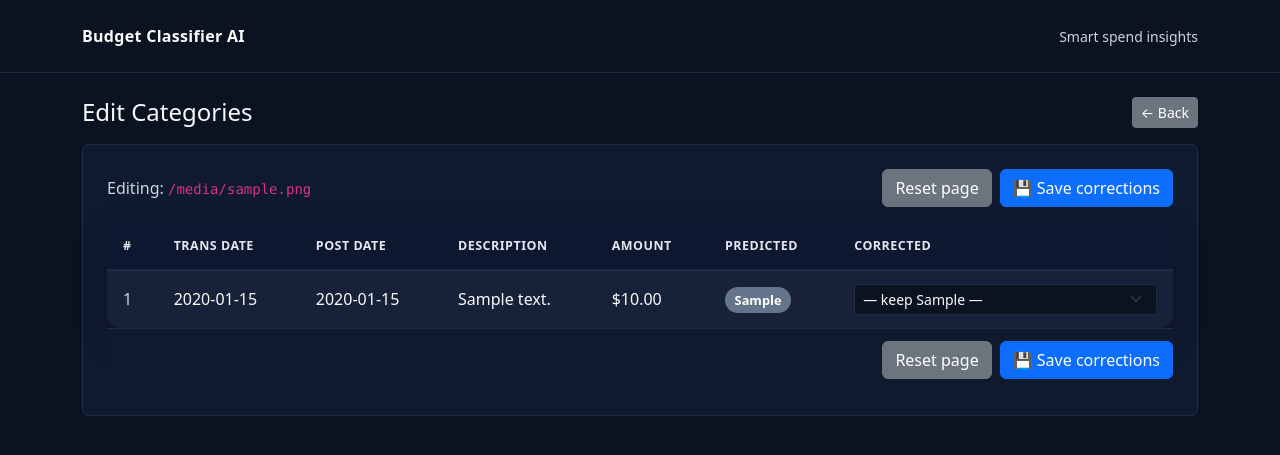
After one commit to diparshan/Budget-AI, a Flask app: template templates/edit.html in a window 1280 px wide. The commit adds this page. Shown: the top 455 px of the page. Run offline with Flask 3, Linux system fonts and the light colour scheme; the template is opened without the code that fills it: most values are stand-ins (such as "Sample title", 1, 10 or a date in 2020).

Commit message:
prediction corrections by user

```diff
--- a/server.py
+++ b/server.py
@@ -1,9 +1,11 @@
-# server.py — Flask UI with canonical category colors (reuses your prediction function)
+# server.py — Flask UI with canonical category colors and user category correction
+
 import os
 import pandas as pd
 from flask import Flask, request, render_template, send_from_directory, Response
 from werkzeug.utils import secure_filename
 
+# Your predictor (unchanged)
 from predict_category import predict_category_for_walmart_dl
 
 # ---- Paths / config ----
@@ -13,12 +15,18 @@ MODEL = "models/bidirectional_lstm_model.keras"
 
 DATA_DIR = "data"
 PRED_DIR = "predictions"
+CORR_DIR = "corrected"           # corrected CSVs live here
 ALLOWED_EXTENSIONS = {"pdf"}
+
+# Ensure folders exist at startup
+os.makedirs(DATA_DIR, exist_ok=True)
+os.makedirs(PRED_DIR, exist_ok=True)
+os.makedirs(CORR_DIR, exist_ok=True)
 
 app = Flask(__name__)
 
 # ---- Canonical category names (your official set) ----
-# Any model output will be mapped to these exact labels.
+# Any raw/predicted label will be mapped to these exact labels.
 CANON_MAP = {
     "entertainment and recreation": "Entertainment and Recreation",
     "foreign currency transactions": "Foreign Currency Transactions",
@@ -32,6 +40,7 @@ CANON_MAP = {
 }
 
 def _canon(cat: str) -> str:
+    """Map any free-text category to our canonical label."""
     if not isinstance(cat, str):
         return "Other Transactions"
     key = cat.strip().lower()
@@ -60,18 +69,28 @@ def _allowed(filename: str) -> bool:
 
 @app.get("/health")
 def health():
+    """Lightweight readiness check (files present, can write predictions/corrected)."""
     errors = []
     for p in (TOKENIZER, LABEL_ENCODER, MODEL):
         if not os.path.exists(p):
             errors.append(f"missing:{p}")
+    # Can write to pred/corrected
     try:
         os.makedirs(PRED_DIR, exist_ok=True)
-        testfile = os.path.join(PRED_DIR, ".healthcheck")
-        with open(testfile, "w") as f:
+        t1 = os.path.join(PRED_DIR, ".healthcheck")
+        with open(t1, "w") as f:
             f.write("ok")
-        os.remove(testfile)
+        os.remove(t1)
     except Exception as e:
         errors.append(f"pred_dir:{e}")
+    try:
+        os.makedirs(CORR_DIR, exist_ok=True)
+        t2 = os.path.join(CORR_DIR, ".healthcheck")
+        with open(t2, "w") as f:
+            f.write("ok")
+        os.remove(t2)
+    except Exception as e:
+        errors.append(f"corr_dir:{e}")
     status = 200 if not errors else 500
     return {"ok": not errors, "errors": errors}, status
 
@@ -79,34 +98,49 @@ def health():
 def index():
     return render_template("index.html")
 
-def _category_colors(labels):
-    colors, i = [], 0
-    for lab in labels:
-        colors.append(CATEGORY_PALETTE.get(lab, DEFAULT_COLORS[i % len(DEFAULT_COLORS)]))
-        i += 1
-    return colors
+def _summarize(df: pd.DataFrame) -> dict:
+    """
+    Build the chart/table summary using per-row fallback:
+    User_Corrected_Category (if non-empty) -> Predicted Category -> Category.
+    This avoids NaN issues and doesn't require 'all-or-nothing' corrected usage.
+    """
+    dff = df.copy()
 
-def _summarize(df: pd.DataFrame) -> dict:
-    cat_col = "Predicted Category" if "Predicted Category" in df.columns else "Category"
+    # Base category: predicted if present else raw
+    base_col = "Predicted Category" if "Predicted Category" in dff.columns else "Category"
+    if base_col not in dff.columns:
+        # If neither is present, create empty column to avoid KeyError
+        dff[base_col] = ""
 
-    # Coerce Amount to numeric for reliable sums
-    dff = df.copy()
-    dff["Amount"] = pd.to_numeric(dff["Amount"], errors="coerce").fillna(0.0)
+    # Ensure strings, not NaN
+    dff[base_col] = dff[base_col].astype("string").fillna("").str.strip()
 
+    # Corrected column cleaned (may not exist yet)
+    if "User_Corrected_Category" not in dff.columns:
+        dff["User_Corrected_Category"] = ""
+    dff["User_Corrected_Category"] = (
+        dff["User_Corrected_Category"].astype("string").fillna("").str.strip()
+    )
+
+    # Effective per-row category: corrected if non-empty, else base
+    dff["__cat"] = dff["User_Corrected_Category"].where(
+        dff["User_Corrected_Category"] != "", dff[base_col]
+    )
+    # Canonicalize labels
+    dff["__cat"] = dff["__cat"].map(lambda x: _canon(x))
+
+    # Amount numeric
+    dff["Amount"] = pd.to_numeric(dff.get("Amount", 0), errors="coerce").fillna(0.0)
+
+    # Aggregate
     summary_series = (
-        dff.groupby(cat_col)["Amount"]
+        dff.groupby("__cat")["Amount"]
            .sum()
            .sort_values(ascending=False)
     )
 
     labels = summary_series.index.tolist()
     values = [round(float(v), 2) for v in summary_series.values]
-
-    # Colors aligned to labels
-    DEFAULT_COLORS = [
-        "#ef4444", "#f59e0b", "#22c55e", "#06b6d4", "#3b82f6", "#8b5cf6",
-        "#a855f7", "#eab308", "#10b981", "#f97316", "#db2777", "#64748b",
-    ]
     colors = [CATEGORY_PALETTE.get(lab, DEFAULT_COLORS[i % len(DEFAULT_COLORS)])
               for i, lab in enumerate(labels)]
 
@@ -120,16 +154,16 @@ def _summarize(df: pd.DataFrame) -> dict:
         "labels": labels,
         "values": values,
         "colors": colors,
-        "series": series,      # use this in results.html
+        "series": series,
         "color_map": color_map,
         "total": total,
         "month": "All",
     }
 
 
-
 @app.post("/upload")
 def upload_pdf():
+    """Accept a PDF, run prediction, save predictions CSV, show results."""
     if "statement" not in request.files:
         return Response(
             "<p>Error: field <code>statement</code> is required.</p><p><a href='/'>Go back</a></p>",
@@ -141,9 +175,6 @@ def upload_pdf():
             "<p>Error: please upload a .pdf file.</p><p><a href='/'>Go back</a></p>",
             mimetype="text/html", status=400
         )
-
-    os.makedirs(DATA_DIR, exist_ok=True)
-    os.makedirs(PRED_DIR, exist_ok=True)
 
     safe_name = secure_filename(f.filename)
     in_path = os.path.join(DATA_DIR, safe_name)
@@ -167,10 +198,10 @@ def upload_pdf():
     cat_col = "Predicted Category" if "Predicted Category" in df.columns else "Category"
     df[cat_col] = df[cat_col].astype(str).apply(_canon)
 
-    # Ensure Amount is numeric (so Jinja's '{:,.2f}' works)
+    # Ensure Amount is numeric (so Jinja '{:,.2f}' works)
     df["Amount"] = pd.to_numeric(df["Amount"], errors="coerce").fillna(0.0)
 
-    # Save CSV
+    # Save predictions CSV
     base = os.path.splitext(os.path.basename(in_path))[0]
     out_csv = os.path.join(PRED_DIR, f"{base}_predictions.csv")
     df.to_csv(out_csv, index=False)
@@ -184,14 +215,180 @@ def upload_pdf():
         "results.html",
         rows=len(df),
         download_name=download_name,
+        download_kind="predictions",     # tell the template which download route to use
         summary=summary,
         preview=preview
     )
 
+# ---- Downloads ----
 @app.get("/predictions/<path:filename>")
 def download_prediction(filename):
     return send_from_directory(PRED_DIR, filename, as_attachment=True)
 
+@app.get("/corrected/<path:filename>")
+def download_corrected(filename):
+    return send_from_directory(CORR_DIR, filename, as_attachment=True)
+
+# ---- Editing categories ----
+@app.get("/edit/<path:filename>")
+def edit_categories(filename):
+    """
+    Render the editor for per-row 'User_Corrected_Category'.
+    Accepts either a predictions filename (e.g., 'view_predictions.csv')
+    OR a corrected filename (e.g., 'view_predictions_corrected.csv').
+    Prefers corrected if it exists, else falls back to predictions.
+    """
+    basename = os.path.basename(filename)
+    name_no_ext, _ = os.path.splitext(basename)
+
+    # If user passed a corrected file, use it directly; otherwise prefer corrected if present
+    if name_no_ext.endswith("_corrected"):
+        # exact corrected file as given
+        corrected_path = os.path.join(CORR_DIR, basename)
+        # compute the corresponding predictions base (strip the suffix)
+        pred_base = name_no_ext[:-10]  # remove "_corrected"
+        pred_path = os.path.join(PRED_DIR, f"{pred_base}.csv")
+        path = corrected_path if os.path.exists(corrected_path) else pred_path
+    else:
+        # predictions file as given
+        pred_path = os.path.join(PRED_DIR, basename)
+        corrected_path = os.path.join(CORR_DIR, f"{name_no_ext}_corrected.csv")
+        path = corrected_path if os.path.exists(corrected_path) else pred_path
+
+    if not os.path.exists(path):
+        return Response(f"<p>File not found: {basename}</p><p><a href='/'>Go back</a></p>",
+                        mimetype="text/html", status=404)
+
+    df = pd.read_csv(path)
+
+    # Ensure expected columns exist and are clean (no NaN shown in form)
+    if "Predicted Category" not in df.columns and "Category" in df.columns:
+        df["Predicted Category"] = df["Category"]
+    if "User_Corrected_Category" not in df.columns:
+        df["User_Corrected_Category"] = ""
+
+    for col in ["User_Corrected_Category", "Predicted Category", "Category",
+                "Trans Date", "Post Date", "Description"]:
+        if col in df.columns:
+            df[col] = df[col].astype("string").fillna("").str.strip()
+
+    if "Amount" in df.columns:
+        df["Amount"] = pd.to_numeric(df["Amount"], errors="coerce").fillna(0.0)
+
+    options = list(CANON_MAP.values())
+    rows = df.to_dict(orient="records")
+
+    return render_template(
+        "edit.html",
+        filename=basename,   # keeps your existing hidden input working
+        rows=rows,
+        options=options
+    )
+
+
+
+def _pred_base_from_source(source: str) -> str:
+    """Return predictions base name without extension and without trailing '_corrected' if present."""
+    name = os.path.splitext(os.path.basename(source))[0]
+    if name.endswith("_corrected"):
+        name = name[:-10]
+    return name
+
+@app.post("/save_corrections")
+def save_corrections():
+    """
+    Save per-row 'User_Corrected_Category' only for rows the user changed.
+    Show Results with a 'User_Corrected_Category' column,
+    but export the download WITHOUT that column (final Category only).
+    """
+    source = request.form.get("source_csv", "").strip()
+    if not source:
+        return Response("Missing source_csv", mimetype="text/plain", status=400)
+
+    pred_base = _pred_base_from_source(source)
+    pred_path = os.path.join(PRED_DIR, f"{pred_base}.csv")
+    corrected_path = os.path.join(CORR_DIR, f"{pred_base}_corrected.csv")
+
+    # Load corrected if exists (preserve past edits), else predictions
+    load_path = corrected_path if os.path.exists(corrected_path) else pred_path
+    if not os.path.exists(load_path):
+        return Response(f"Source CSV not found: {load_path}",
+                        mimetype="text/plain", status=404)
+
+    df = pd.read_csv(load_path)
+
+    # Ensure columns exist & clean NaN -> ""
+    if "User_Corrected_Category" not in df.columns:
+        df["User_Corrected_Category"] = ""
+    df["User_Corrected_Category"] = df["User_Corrected_Category"].astype("string").fillna("").str.strip()
+
+    if "Predicted Category" not in df.columns and "Category" in df.columns:
+        df["Predicted Category"] = df["Category"]
+    if "Predicted Category" in df.columns:
+        df["Predicted Category"] = df["Predicted Category"].astype("string").fillna("").str.strip()
+
+    # number of rows submitted
+    try:
+        n = int(request.form.get("n", str(len(df))))
+    except ValueError:
+        n = len(df)
+
+    # Update ONLY rows that changed (non-empty selection)
+    for i in range(min(n, len(df))):
+        val = request.form.get(f"cat_{i}", None)
+        if val is not None and val.strip() != "":
+            df.loc[i, "User_Corrected_Category"] = _canon(val.strip())
+
+    # ---------- Build FINAL 'Category' for preview & summary ----------
+    # base = Category (if present) else Predicted Category
+    if "Category" in df.columns:
+        base = df["Category"].astype("string").fillna("").str.strip()
+    else:
+        base = pd.Series([""] * len(df), dtype="string")
+
+    pred = df["Predicted Category"].astype("string").fillna("").str.strip() if "Predicted Category" in df.columns else pd.Series([""] * len(df), dtype="string")
+    corr = df["User_Corrected_Category"].astype("string").fillna("").str.strip()
+
+    # effective category: corrected -> base -> predicted
+    effective = corr.where(corr != "", base.where(base != "", pred)).map(_canon)
+
+    # Preview dataframe keeps User_Corrected_Category visible
+    df_view = df.copy()
+    df_view["Category"] = effective
+    df_view["Amount"] = pd.to_numeric(df_view.get("Amount", 0), errors="coerce").fillna(0.0)
+
+    # Download/export dataframe drops User_Corrected_Category (final result)
+    df_export = pd.DataFrame({
+        "Trans Date": df_view.get("Trans Date", ""),
+        "Post Date":  df_view.get("Post Date", ""),
+        "Description": df_view.get("Description", ""),
+        "Category":   df_view["Category"],
+        "Amount":     df_view["Amount"]
+    })
+
+    out_name = f"{pred_base}_corrected.csv"
+    out_path = os.path.join(CORR_DIR, out_name)
+    df_export.to_csv(out_path, index=False)
+
+    # Render results using df_view (so the page can show User_Corrected_Category)
+    summary = _summarize(df_view)
+    preview = df_view.head(50).to_dict(orient="records")
+    any_corrected = (
+    df_view["User_Corrected_Category"].astype(str).str.strip().ne("").any()
+    if "User_Corrected_Category" in df_view.columns else False
+)
+
+    return render_template(
+        "results.html",
+        rows=len(df_view),
+        download_name=out_name,
+        download_kind="corrected",    # template chooses /corrected route
+        summary=summary,
+        preview=preview,
+        any_corrected=any_corrected   # <-- tells template to show corrected column
+    )
+
+
 if __name__ == "__main__":
     port = int(os.environ.get("PORT", 5050))
     app.run(host="0.0.0.0", port=port, debug=True)
--- /dev/null
+++ b/templates/edit.html
@@ -0,0 +1,125 @@
+{% extends "base.html" %}
+{% block title %}Edit Categories — BudgetMind{% endblock %}
+
+{% block extra_head %}
+<style>
+  .editor-controls { display:flex; flex-wrap:wrap; gap:.75rem; align-items:center; justify-content:space-between; }
+  .sticky-actions { position: sticky; bottom: 0; background: var(--card); padding: .75rem 0; border-top: 1px solid var(--line); }
+  .select-cat { min-width: 240px; }
+  .table-modern td, .table-modern th { white-space: nowrap; }
+  .desc-cell { white-space: normal; max-width: 520px; }
+</style>
+{% endblock %}
+
+{% block content %}
+  <div class="d-flex flex-wrap justify-content-between align-items-center mb-3">
+    <h1 class="h4 m-0">Edit Categories</h1>
+    <button type="button" class="btn btn-sm btn-secondary" onclick="window.history.back()">← Back</button>
+  </div>
+
+  <form method="post" action="{{ url_for('save_corrections') }}">
+    <input type="hidden" name="source_csv" value="{{ filename }}"/>
+
+    <div class="card p-4">
+      <div class="editor-controls mb-3">
+        <div class="muted">Editing: <code>{{ filename }}</code></div>
+        <div class="d-flex gap-2">
+          <a class="btn btn-secondary" href="{{ url_for('edit_categories', filename=filename) }}">Reset page</a>
+          <button type="submit" class="btn btn-primary">💾 Save corrections</button>
+        </div>
+      </div>
+
+      <div class="table-wrap">
+        <div class="table-responsive" style="max-height:60vh;">
+          <table class="table-modern align-middle">
+            <thead>
+              <tr>
+                <th>#</th>
+                <th>Trans Date</th>
+                <th>Post Date</th>
+                <th>Description</th>
+                <th>Amount</th>
+                <th>Predicted</th>
+                <th>Corrected</th>
+              </tr>
+            </thead>
+            <tbody>
+              {% set n = rows|length %}
+              <input type="hidden" name="n" value="{{ n }}"/>
+              {% for r in rows %}
+                {% set i = loop.index0 %}
+                {% set pred = r.get("Predicted Category", r.get("Category","")) %}
+                {% set corrected = r.get("User_Corrected_Category","") %}
+                <tr>
+                  <td class="muted">{{ i + 1 }}</td>
+                  <td>{{ r.get("Trans Date","") }}</td>
+                  <td>{{ r.get("Post Date","") }}</td>
+                  <td class="desc-cell">{{ r.get("Description","") }}</td>
+                  <td class="amount">{{ '$' ~ '{:,.2f}'.format(r.get("Amount",0) or 0) }}</td>
+                  <td>
+                    <!-- Color will be applied via palette map in extra_scripts -->
+                    <span class="badge-cat" data-label="{{ pred }}">{{ pred }}</span>
+                  </td>
+                  <td>
+                    <select class="form-select form-select-sm select-cat" name="cat_{{ i }}">
+                      <option value="">— keep {{ corrected or pred }} —</option>
+                      {% for opt in options %}
+                        <option value="{{ opt }}" {% if corrected and corrected==opt %}selected{% endif %}>{{ opt }}</option>
+                      {% endfor %}
+                    </select>
+                  </td>
+                </tr>
+              {% endfor %}
+            </tbody>
+          </table>
+        </div>
+      </div>
+
+      <div class="sticky-actions">
+        <div class="d-flex justify-content-end gap-2">
+          <a class="btn btn-secondary" href="{{ url_for('edit_categories', filename=filename) }}">Reset page</a>
+          <button type="submit" class="btn btn-primary">💾 Save corrections</button>
+        </div>
+      </div>
+    </div>
+  </form>
+{% endblock %}
+
+{% block extra_scripts %}
+<!-- Canonical palette (matches server CATEGORY_PALETTE) -->
+<script id="cat-palette" type="application/json">
+{
+  "Restaurants": "#f97316",
+  "Retail and Grocery": "#22c55e",
+  "Personal and Household Expenses": "#a855f7",
+  "Professional and Financial Services": "#06b6d4",
+  "Transportation": "#eab308",
+  "Entertainment and Recreation": "#ef4444",
+  "Health and Education": "#3b82f6",
+  "Foreign Currency Transactions": "#8b5cf6",
+  "Other Transactions": "#64748b"
+}
+</script>
+
+<script>
+  (function () {
+    // First: honor any explicit data-color (back-compat)
+    document.querySelectorAll('.badge-cat[data-color]').forEach(el => {
+      const col = el.getAttribute('data-color');
+      if (col) el.style.backgroundColor = col;
+    });
+
+    // Then: apply canonical palette by data-label or inner text
+    const raw = document.getElementById('cat-palette')?.textContent || '{}';
+    let palette = {};
+    try { palette = JSON.parse(raw); } catch { palette = {}; }
+
+    document.querySelectorAll('.badge-cat').forEach(el => {
+      if (el.style.backgroundColor) return; // already colored above
+      const label = (el.getAttribute('data-label') || el.textContent || '').trim();
+      const col = palette[label] || '#64748b';
+      el.style.backgroundColor = col;
+    });
+  })();
+</script>
+{% endblock %}
```
Also changed, not shown: corrected/view1_predictions_corrected.csv (added, +12 -0 lines), corrected/view2_predictions_corrected.csv (added, +13 -0 lines), corrected/view5_predictions_corrected.csv (added, +11 -0 lines), corrected/view_predictions_corrected.csv (added, +15 -0 lines), predictions/view2_predictions.csv (added, +13 -0 lines), predictions/view3_predictions.csv (added, +10 -0 lines), predictions/view5_predictions.csv (added, +11 -0 lines), predictions/view_predictions.csv (added, +15 -0 lines), templates/results.html (+10 -3 lines), 4 other files.
